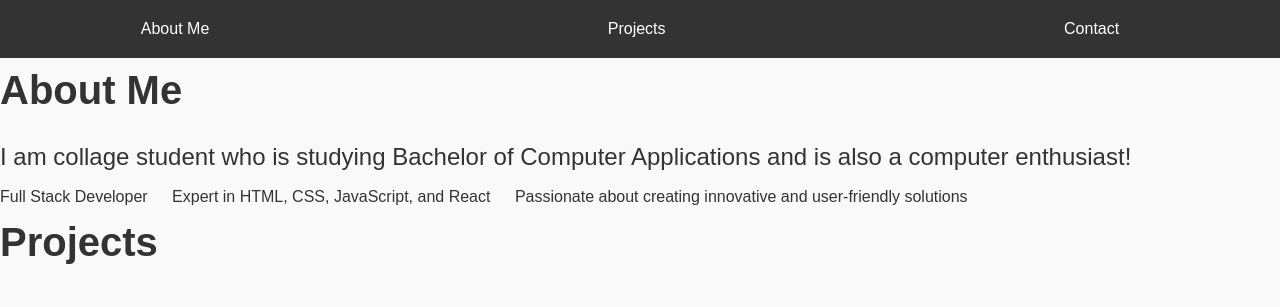
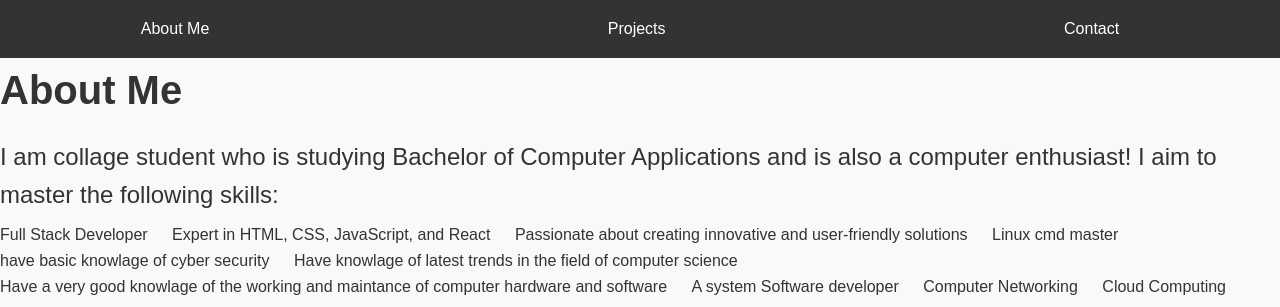
Before and after one commit to richard-pius/Portfolio, a plain HTML site: page index.html in a window 1280 px wide. Shown: the top 307 px of the page. Drawn offline with Linux system fonts and the light colour scheme.

Commit message:
just add more info!

```diff
--- a/index.html
+++ b/index.html
@@ -21,11 +21,20 @@
     <!-- About Section -->
     <section id="about">
         <h1>About Me</h1>
-        <p>I am collage student who is studying Bachelor of Computer Applications and is also a computer enthusiast!</p>
+        <p>I am collage student who is studying Bachelor of Computer Applications and is also a computer enthusiast!
+            I aim to master the following skills:
+        </p>
         <ul>
             <li>Full Stack Developer</li>
             <li>Expert in HTML, CSS, JavaScript, and React</li>
             <li>Passionate about creating innovative and user-friendly solutions</li>
+            <li>Linux cmd master</li>
+            <li>have basic knowlage of cyber security </li>
+            <li>Have knowlage of latest trends in the field of computer science</li>
+            <li>Have a very good knowlage of the working and maintance of computer hardware and software</li>
+            <li>A system Software developer</li>
+            <li>Computer Networking</li>
+            <li>Cloud Computing</li>
         </ul>
     </section>
 
```
